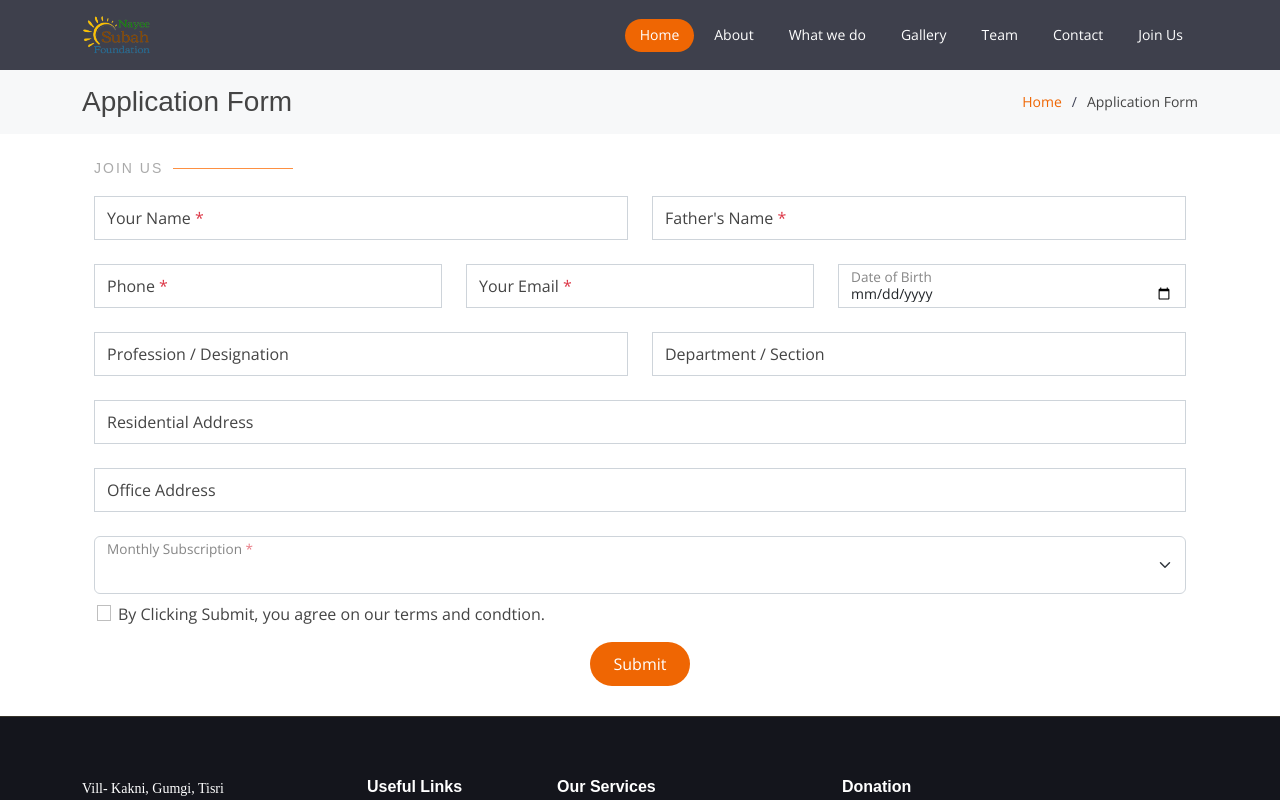
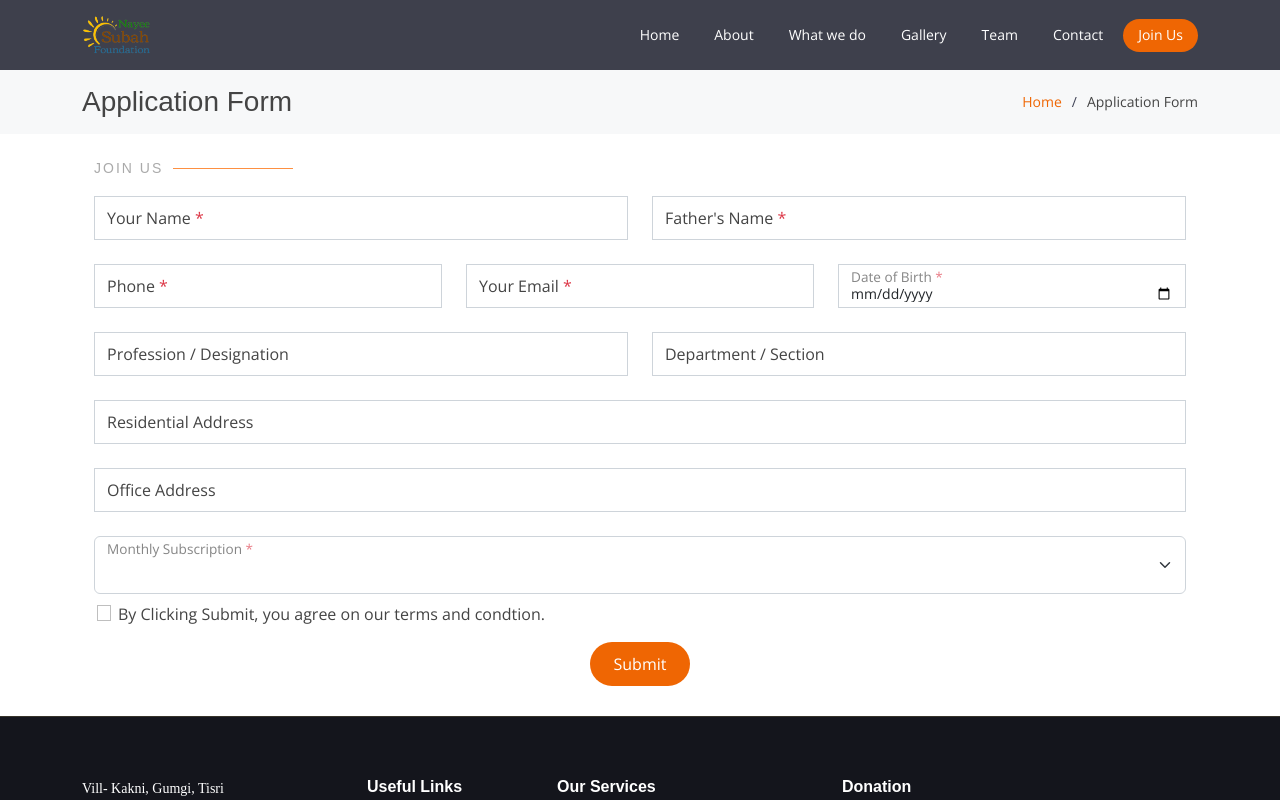
Before and after one commit to nayeesubah/nayeesubah.github.io, a Nuxt app: page /application-form in a window 1280 px wide. Shown: the top 800 px of the page. Built offline with nearby package versions, Linux system fonts and the light colour scheme; some icons are missing.

Commit message:
update nav

```diff
--- a/components/partial/ApplicationForm.vue
+++ b/components/partial/ApplicationForm.vue
@@ -36,7 +36,7 @@
 
           <div class="col-lg-12 mt-2 mt-lg-0" data-aos="fade-left">
 
-            <form @submit.prevent="onSubmit" role="form" class="php-email-form">
+            <form @submit.prevent="onSubmit" role="form" class="php-email-form needs-validation">
               <div class="row">
                 <div class="col-md-6 form-group form-floating">
                   <input type="text" v-model="name" name="name" class="form-control" id="name" placeholder="Your Name" required>
@@ -58,8 +58,8 @@
                 </div>
 
                 <div class="col-md-4 form-group form-floating mt-3 mt-md-0">
-                    <input type="date" v-model="dob" class="form-control" name="dob" id="dob" placeholder="Your Date of Birth">
-                    <label for="floatingDob">Date of Birth</label>
+                    <input type="date" v-model="dob" class="form-control" name="dob" id="dob" placeholder="Your Date of Birth" required>
+                    <label for="floatingDob">Date of Birth <span class="text-danger">*</span></label>
                 </div>
               </div>
               <div class="row mt-3">
@@ -129,7 +129,8 @@
     const monthly_subscription = ref("");
 
     function onSubmit(e) {
-        console.log('event', office_address.value);
+        console.log('phone', phone.value);
+        console.log('phone.length', phone.value.length);
         displayLoading.value = true;
         const headers = {
             // "Access-Control-Allow-Origin": "*",
--- a/components/partial/TheHeader.vue
+++ b/components/partial/TheHeader.vue
@@ -16,31 +16,14 @@
 
       <nav id="navbar" class="navbar">
         <ul>
-          <li><a class="nav-link scrollto active" href="/#hero">Home</a></li>
-          <li><a class="nav-link scrollto" href="#about">About</a></li>
-          <li><a class="nav-link scrollto" href="#services">What we do</a></li>
-          <li><a class="nav-link scrollto " href="#portfolio">Gallery</a></li>
+          <li><a class="nav-link scrollto" :href="url('#hero')">Home</a></li>
+          <li><a class="nav-link scrollto" :href="url('#about')">About</a></li>
+          <li><a class="nav-link scrollto" :href="url('#services')">What we do</a></li>
+          <li><a class="nav-link scrollto " :href="url('#portfolio')">Gallery</a></li>
           <!-- <li><a class="nav-link scrollto" href="#pricing">Pricing</a></li> -->
-          <li><a class="nav-link scrollto" href="#team">Team</a></li>
-          <!-- <li class="dropdown"><a href="#"><span>Drop Down</span> <i class="bi bi-chevron-down"></i></a>
-            <ul>
-              <li><a href="#">Drop Down 1</a></li>
-              <li class="dropdown"><a href="#"><span>Deep Drop Down</span> <i class="bi bi-chevron-right"></i></a>
-                <ul>
-                  <li><a href="#">Deep Drop Down 1</a></li>
-                  <li><a href="#">Deep Drop Down 2</a></li>
-                  <li><a href="#">Deep Drop Down 3</a></li>
-                  <li><a href="#">Deep Drop Down 4</a></li>
-                  <li><a href="#">Deep Drop Down 5</a></li>
-                </ul>
-              </li>
-              <li><a href="#">Drop Down 2</a></li>
-              <li><a href="#">Drop Down 3</a></li>
-              <li><a href="#">Drop Down 4</a></li>
-            </ul>
-          </li> -->
-          <li><a class="nav-link scrollto" href="#contact">Contact</a></li>
-          <li><a class="btn-learn-more" href="/application-form">Join Us</a></li>
+          <li><a class="nav-link scrollto" :href="url('#team')">Team</a></li>
+          <li><a class="nav-link scrollto" :href="url('#contact')">Contact</a></li>
+          <li><a class="btn-learn-more" :class="{active : route.name == 'application-form'}" href="/application-form">Join Us</a></li>
 
         </ul>
         <i class="bi bi-list mobile-nav-toggle"></i>
@@ -52,6 +35,19 @@
 <script setup>
 
   const route = useRoute()
+  const isHomepage = ref(false);
+
+  function url(id)  {
+    let prefix = '/';
+    if (route.name == 'index') {
+      prefix = '';
+    }
+    return prefix + id;
+  }
+
+  if (route.name == 'index') {
+    isHomepage.value = true;
+  }
   console.log('current route name', route.name)
   let headerScrolledDown = ref(false)
 
```
Also changed, not shown: 6 other files (tests, documents, lock files or other folders).
